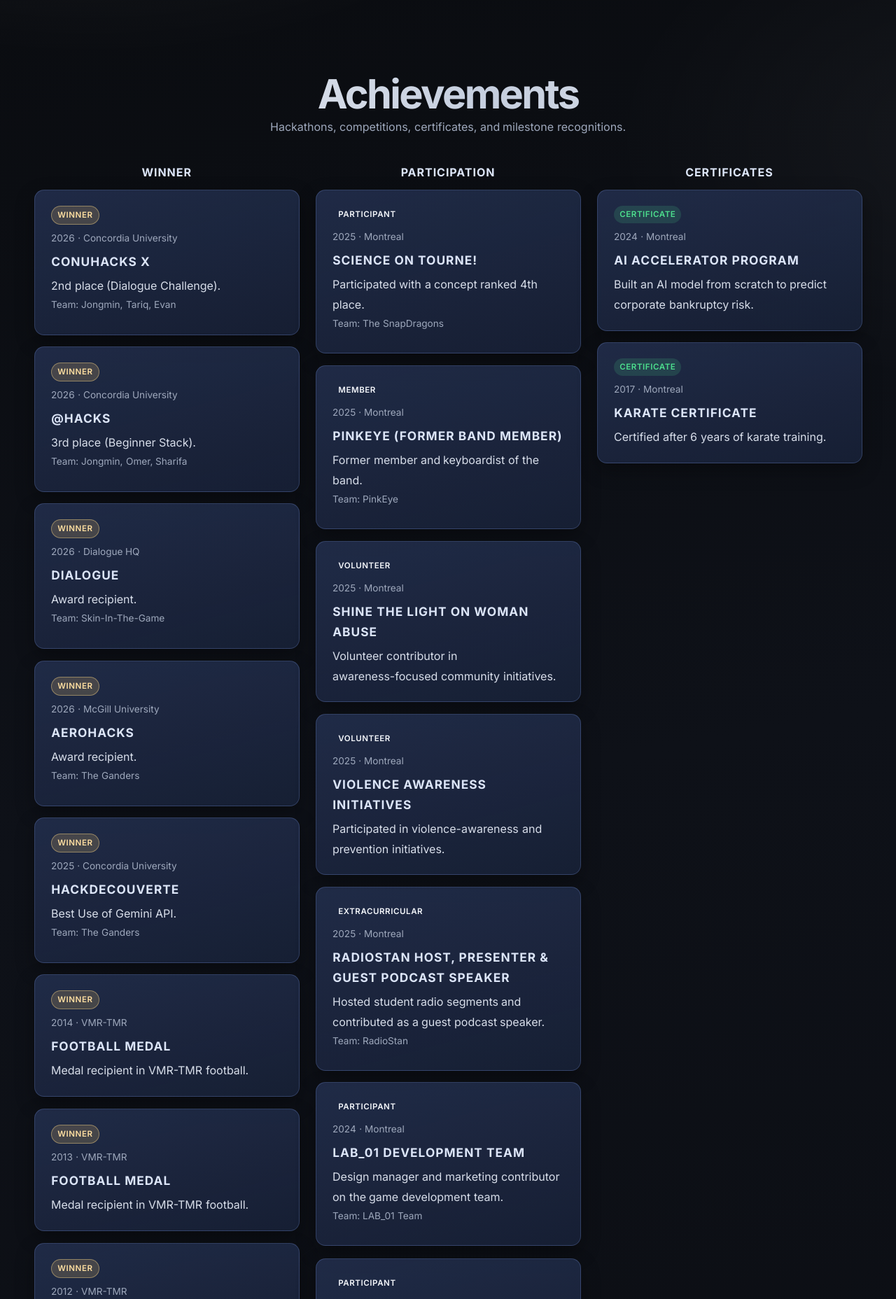
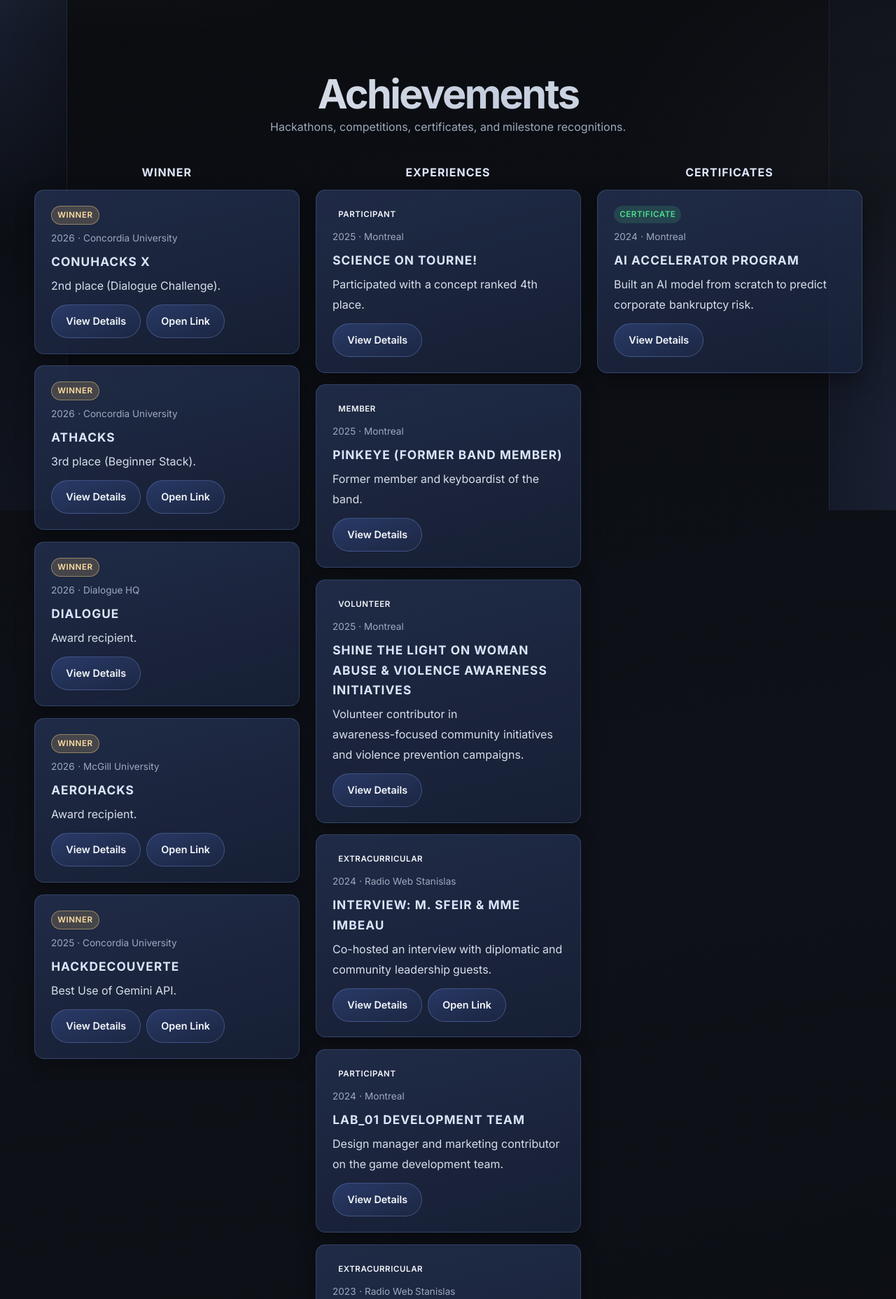
Before and after one commit to olivermassaad/portfolio, a Flask app: page /achievements in a window 1280 px wide. Shown: the part 71-1927 px from the top of the page at 70% size. Run offline with Flask 3, Linux system fonts and the light colour scheme.

Commit message:
fixed title and added design on the left and right

```diff
--- a/app.py
+++ b/app.py
@@ -87,26 +87,28 @@ ACHIEVEMENTS = [
         "status": "Winner",
         "date": "2026",
         "location": "Concordia University",
-        "team": "Jongmin, Tariq, Evan",
+        "team": "",
         "description": "2nd place (Dialogue Challenge).",
         "details": [
             "Built and pitched a project for the Dialogue Challenge track.",
             "Collaborated in a high-intensity environment with tight deadlines.",
         ],
+        "external_url": "https://devpost.com/software/dr-bob",
     },
     {
         "slug": "athacks-2026",
-        "title": "@hacks",
+        "title": "AtHacks",
         "victory": True,
         "status": "Winner",
         "date": "2026",
         "location": "Concordia University",
-        "team": "Jongmin, Omer, Sharifa",
+        "team": "",
         "description": "3rd place (Beginner Stack).",
         "details": [
             "Delivered a complete beginner-stack submission from idea to demo.",
             "Earned podium placement against 600+ participants.",
         ],
+        "external_url": "https://ctfd.athackctf.com/teams/88",
     },
     {
         "slug": "dialogue-2026",
@@ -115,7 +117,7 @@ ACHIEVEMENTS = [
         "status": "Winner",
         "date": "2026",
         "location": "Dialogue HQ",
-        "team": "Skin-In-The-Game",
+        "team": "",
         "description": "Award recipient.",
         "details": [
             "Presented a healthcare-focused concept to the judging panel.",
@@ -129,12 +131,13 @@ ACHIEVEMENTS = [
         "status": "Winner",
         "date": "2026",
         "location": "McGill University",
-        "team": "The Ganders",
+        "team": "",
         "description": "Award recipient.",
         "details": [
             "Built an aviation-themed hackathon project with team collaboration.",
             "Recognized for the final submission and demo quality.",
         ],
+        "external_url": "https://devpost.com/software/the-ganders",
     },
     {
         "slug": "science-on-tourne-2025",
@@ -143,7 +146,7 @@ ACHIEVEMENTS = [
         "status": "Participant",
         "date": "2025",
         "location": "Montreal",
-        "team": "The SnapDragons",
+        "team": "",
         "description": "Participated with a concept ranked 4th place.",
         "details": [
             "Competed as part of The SnapDragons team.",
@@ -157,12 +160,13 @@ ACHIEVEMENTS = [
         "status": "Winner",
         "date": "2025",
         "location": "Concordia University",
-        "team": "The Ganders",
+        "team": "",
         "description": "Best Use of Gemini API.",
         "details": [
             "Won the API-specific category with a practical AI integration.",
             "Built and delivered a polished hackathon demo.",
         ],
+        "external_url": "https://github.com/theganders/budgetx",
     },
     {
         "slug": "pinkeye-band-member-2025",
@@ -171,7 +175,7 @@ ACHIEVEMENTS = [
         "status": "Member",
         "date": "2025",
         "location": "Montreal",
-        "team": "PinkEye",
+        "team": "",
         "description": "Former member and keyboardist of the band.",
         "details": [
             "Contributed as the keyboardist during the band's active period.",
@@ -180,47 +184,32 @@ ACHIEVEMENTS = [
     },
     {
         "slug": "shine-the-light-volunteer",
-        "title": "Shine the Light on Woman Abuse",
+        "title": "Shine the Light on Woman Abuse & Violence Awareness Initiatives",
         "victory": False,
         "status": "Volunteer",
         "date": "2025",
         "location": "Montreal",
         "team": "",
-        "description": "Volunteer contributor in awareness-focused community initiatives.",
+        "description": "Volunteer contributor in awareness-focused community initiatives and violence prevention campaigns.",
         "details": [
             "Supported public-awareness efforts and outreach activities.",
             "Contributed to communication and event-level coordination.",
+            "Assisted in violence-awareness and prevention initiatives.",
         ],
     },
     {
-        "slug": "violence-awareness-initiatives",
-        "title": "Violence Awareness Initiatives",
-        "victory": False,
-        "status": "Volunteer",
-        "date": "2025",
-        "location": "Montreal",
-        "team": "",
-        "description": "Participated in violence-awareness and prevention initiatives.",
-        "details": [
-            "Assisted with awareness and educational activities.",
-            "Contributed to initiatives supporting safer communities.",
-        ],
-    },
-    {
-        "slug": "radiostan-host-presenter",
-        "title": "RadioStan Host, Presenter & Guest Podcast Speaker",
+        "slug": "interview-sfeir-imbeau-2024",
+        "title": "Interview: M. Sfeir & Mme Imbeau",
         "victory": False,
         "status": "Extracurricular",
-        "date": "2025",
-        "location": "Montreal",
-        "team": "RadioStan",
-        "description": "Hosted student radio segments and contributed as a guest podcast speaker.",
+        "date": "2024",
+        "location": "Radio Web Stanislas",
+        "team": "",
+        "description": "Co-hosted an interview with diplomatic and community leadership guests.",
         "details": [
-            "Led on-air segments and discussions.",
-            "Participated in guest podcast sessions as a speaker/collaborator.",
-            "Contributed perspectives on technology, learning, and student initiatives.",
-            "Developed communication and audience-facing presentation skills.",
+            "Contributed to research, hosting, and recording preparation.",
         ],
+        "external_url": "https://www.plusieurscordesasavoix.com/interview-exclusif-de-m-sfeir-et-mme-imbeau/",
     },
     {
         "slug": "lab-01-dev-team-2024",
@@ -229,7 +218,7 @@ ACHIEVEMENTS = [
         "status": "Participant",
         "date": "2024",
         "location": "Montreal",
-        "team": "LAB_01 Team",
+        "team": "",
         "description": "Design manager and marketing contributor on the game development team.",
         "details": [
             "Built dark, eerie environments in Twinmotion inspired by Half-Life 2 aesthetics.",
@@ -251,6 +240,34 @@ ACHIEVEMENTS = [
         ],
     },
     {
+        "slug": "interview-graphene-2023",
+        "title": "Interview: Graphene & Dr. Serge Alziari",
+        "victory": False,
+        "status": "Extracurricular",
+        "date": "2023",
+        "location": "Radio Web Stanislas",
+        "team": "",
+        "description": "Co-produced and hosted a science interview episode on graphene research.",
+        "details": [
+            "Participated in interview preparation and on-air journalism segments.",
+        ],
+        "external_url": "https://www.plusieurscordesasavoix.com/le-graphene-une-matiere-miraculeuse-entrevue-exclusive-avec-le-biochimiste-serge-alziari/",
+    },
+    {
+        "slug": "episode-fusion-nucleaire-2023",
+        "title": "Episode: Fusion Nucleaire",
+        "victory": False,
+        "status": "Extracurricular",
+        "date": "2023",
+        "location": "Radio Web Stanislas",
+        "team": "",
+        "description": "Contributed to a science-focused media episode on nuclear fusion.",
+        "details": [
+            "Worked on content preparation and educational communication.",
+        ],
+        "external_url": "https://www.plusieurscordesasavoix.com/fusion-nucleaire-un-grand-pas-vers-le-futur/",
+    },
+    {
         "slug": "concours-castor-2022",
         "title": "Concours Castor",
         "victory": False,
@@ -262,100 +279,7 @@ ACHIEVEMENTS = [
         "details": [
             "Competed against international participants from multiple institutions.",
         ],
-    },
-    {
-        "slug": "talent-show-certificate-2019",
-        "title": "Talent Show",
-        "victory": False,
-        "status": "Participant",
-        "date": "2019",
-        "location": "Montreal",
-        "team": "",
-        "description": "Certified participant in a school talent show event.",
-        "details": [
-            "Participated in a multi-performer showcase.",
-            "Received an official participation certificate.",
-        ],
-    },
-    {
-        "slug": "karate-certificate-2017",
-        "title": "Karate Certificate",
-        "victory": None,
-        "status": "Certificate",
-        "date": "2017",
-        "location": "Montreal",
-        "team": "",
-        "description": "Certified after 6 years of karate training.",
-        "details": [
-            "Completed six years of consistent practice and progression.",
-            "Earned formal karate certification.",
-        ],
-    },
-    {
-        "slug": "football-medal-2014",
-        "title": "Football Medal",
-        "victory": True,
-        "status": "Winner",
-        "date": "2014",
-        "location": "VMR-TMR",
-        "team": "",
-        "description": "Medal recipient in VMR-TMR football.",
-        "details": [
-            "Earned competitive recognition in the season.",
-        ],
-    },
-    {
-        "slug": "montreal-karate-tournament-2013",
-        "title": "Montreal City-Wide Karate Tournament",
-        "victory": False,
-        "status": "Participant",
-        "date": "2013",
-        "location": "Montreal",
-        "team": "",
-        "description": "Tournament participant.",
-        "details": [
-            "Competed in a city-wide martial arts event.",
-        ],
-    },
-    {
-        "slug": "football-medal-2013",
-        "title": "Football Medal",
-        "victory": True,
-        "status": "Winner",
-        "date": "2013",
-        "location": "VMR-TMR",
-        "team": "",
-        "description": "Medal recipient in VMR-TMR football.",
-        "details": [
-            "Earned competitive recognition in the season.",
-        ],
-    },
-    {
-        "slug": "football-medal-2012",
-        "title": "Football Medal",
-        "victory": True,
-        "status": "Winner",
-        "date": "2012",
-        "location": "VMR-TMR",
-        "team": "",
-        "description": "Medal recipient in VMR-TMR football.",
-        "details": [
-            "Earned competitive recognition in the season.",
-        ],
-    },
-    {
-        "slug": "best-reader-competition-2012",
-        "title": "Best Reader Competition",
-        "victory": True,
-        "status": "Winner",
-        "date": "2012",
-        "location": "National Library of Montreal",
-        "team": "",
-        "description": "Winner of a city-wide library reading competition.",
-        "details": [
-            "Recognized for top performance in a city-level reading competition.",
-        ],
-    },
+    }
 ]
 
 
--- a/static/style.css
+++ b/static/style.css
@@ -41,6 +41,42 @@ a:active {
   color: #d3d9e6;
 }
 
+/* Subtle desktop side ornaments for wide screens */
+@media (min-width: 1280px) {
+  html::before,
+  html::after {
+    content: "";
+    position: fixed;
+    top: 0;
+    bottom: 0;
+    width: clamp(34px, 7.5vw, 120px);
+    pointer-events: none;
+    z-index: 0;
+    opacity: 0.52;
+  }
+
+  html::before {
+    left: 0;
+    border-right: 1px solid rgba(132, 165, 255, 0.18);
+    background:
+      radial-gradient(260px 480px at -30% 10%, rgba(116, 152, 255, 0.2), transparent 72%),
+      linear-gradient(180deg, rgba(111, 145, 240, 0.11), rgba(111, 145, 240, 0.02) 45%, rgba(111, 145, 240, 0.09));
+  }
+
+  html::after {
+    right: 0;
+    border-left: 1px solid rgba(132, 165, 255, 0.18);
+    background:
+      radial-gradient(260px 480px at 130% 85%, rgba(116, 152, 255, 0.2), transparent 72%),
+      linear-gradient(180deg, rgba(111, 145, 240, 0.09), rgba(111, 145, 240, 0.02) 50%, rgba(111, 145, 240, 0.12));
+  }
+
+  body {
+    position: relative;
+    z-index: 1;
+  }
+}
+
 html.ui-locked :is(.section, .card, .contact-block, .form-section, .fact-card, .mini-card, .experience-card, .achievement-banner, .award-mini, .timeline-card, .chip, .skill-cloud span),
 html.ui-locked :is(.section, .card, .contact-block, .form-section, .fact-card, .mini-card, .experience-card, .achievement-banner, .award-mini, .timeline-card, .chip, .skill-cloud span) *:not(.cursor-blur) {
   pointer-events: none !important;
@@ -635,13 +671,14 @@ main {
 .skill-cloud-panel {
   display: grid;
   gap: 0.75rem;
+  text-align: center;
 }
 
 .skill-cloud {
   display: flex;
   flex-wrap: wrap;
   gap: 0.7rem;
-  justify-content: flex-start;
+  justify-content: center;
 }
 
 .skill-cloud span {
@@ -965,6 +1002,18 @@ footer a:hover {
 .achievement-meta-line {
   margin-top: -0.08rem;
   margin-bottom: 0.38rem;
+}
+
+.achievement-actions {
+  margin-top: 0.75rem;
+  display: flex;
+  flex-wrap: wrap;
+  gap: 0.5rem;
+}
+
+.achievement-btn {
+  font-size: 0.78rem;
+  padding: 0.48rem 0.82rem;
 }
 
 .winner-card {
--- a/templates/achievements.html
+++ b/templates/achievements.html
@@ -14,7 +14,6 @@
         <h2>Winner</h2>
         <div class="track-list">
             {% for achievement in achievements if achievement.victory == True %}
-            <a class="achievement-link" href="{{ url_for('achievement_detail', slug=achievement.slug) }}">
             <article class="card achievement-card winner-card" data-reveal="bottom">
                 <div class="top"><span class="badge badge-winner">Winner</span></div>
                 {% if achievement.date %}
@@ -25,17 +24,21 @@
                 {% if achievement.team %}
                 <p class="meta">Team: {{ achievement.team }}</p>
                 {% endif %}
+                <div class="achievement-actions">
+                    <a class="btn btn-secondary btn-pill achievement-btn" href="{{ url_for('achievement_detail', slug=achievement.slug) }}">View Details</a>
+                    {% if achievement.external_url %}
+                    <a class="btn btn-secondary btn-pill achievement-btn" href="{{ achievement.external_url }}" target="_blank" rel="noopener">Open Link</a>
+                    {% endif %}
+                </div>
             </article>
-            </a>
             {% endfor %}
         </div>
     </section>
 
     <section class="achievement-track track-participants">
-        <h2>Participation</h2>
+        <h2>Experiences</h2>
         <div class="track-list">
             {% for achievement in achievements if achievement.victory == False or (achievement.victory != True and achievement.status != "Certificate") %}
-            <a class="achievement-link" href="{{ url_for('achievement_detail', slug=achievement.slug) }}">
             <article class="card achievement-card participant-card" data-reveal="bottom">
                 <div class="top"><span class="badge">{{ achievement.status or "Participant" }}</span></div>
                 {% if achievement.date %}
@@ -46,8 +49,13 @@
                 {% if achievement.team %}
                 <p class="meta">Team: {{ achievement.team }}</p>
                 {% endif %}
+                <div class="achievement-actions">
+                    <a class="btn btn-secondary btn-pill achievement-btn" href="{{ url_for('achievement_detail', slug=achievement.slug) }}">View Details</a>
+                    {% if achievement.external_url %}
+                    <a class="btn btn-secondary btn-pill achievement-btn" href="{{ achievement.external_url }}" target="_blank" rel="noopener">Open Link</a>
+                    {% endif %}
+                </div>
             </article>
-            </a>
             {% endfor %}
         </div>
     </section>
@@ -56,7 +64,6 @@
         <h2>Certificates</h2>
         <div class="track-list">
             {% for achievement in achievements if achievement.status == "Certificate" %}
-            <a class="achievement-link" href="{{ url_for('achievement_detail', slug=achievement.slug) }}">
             <article class="card achievement-card certificate-card" data-reveal="bottom">
                 <div class="top"><span class="badge badge-cert">Certificate</span></div>
                 {% if achievement.date %}
@@ -67,8 +74,13 @@
                 {% if achievement.team %}
                 <p class="meta">Team: {{ achievement.team }}</p>
                 {% endif %}
+                <div class="achievement-actions">
+                    <a class="btn btn-secondary btn-pill achievement-btn" href="{{ url_for('achievement_detail', slug=achievement.slug) }}">View Details</a>
+                    {% if achievement.external_url %}
+                    <a class="btn btn-secondary btn-pill achievement-btn" href="{{ achievement.external_url }}" target="_blank" rel="noopener">Open Link</a>
+                    {% endif %}
+                </div>
             </article>
-            </a>
             {% endfor %}
         </div>
     </section>
--- a/templates/layout.html
+++ b/templates/layout.html
@@ -30,9 +30,6 @@
     <footer>
         <p>&copy; 2026 Oliver Massaad</p>
         <div class="footer-links">
-            <a class="footer-icon-link" href="{{ url_for('contact') }}" aria-label="Contact">
-                <svg viewBox="0 0 24 24" aria-hidden="true"><path d="M4 6h16v12H4z" fill="none" stroke="currentColor" stroke-width="1.8"/><path d="M4 7l8 6 8-6" fill="none" stroke="currentColor" stroke-width="1.8"/></svg>
-            </a>
             <a class="footer-icon-link" href="https://github.com/olivermassaad" target="_blank" rel="noopener" aria-label="GitHub">
                 <svg viewBox="0 0 24 24" aria-hidden="true"><path d="M12 .5a11.5 11.5 0 0 0-3.64 22.4c.58.1.8-.25.8-.57v-2.1c-3.24.7-3.92-1.38-3.92-1.38-.53-1.35-1.28-1.7-1.28-1.7-1.04-.72.08-.7.08-.7 1.15.08 1.75 1.18 1.75 1.18 1.02 1.75 2.68 1.24 3.33.95.1-.75.4-1.24.72-1.53-2.59-.3-5.3-1.3-5.3-5.75 0-1.27.45-2.3 1.18-3.12-.12-.29-.51-1.49.11-3.1 0 0 .97-.31 3.17 1.19a10.9 10.9 0 0 1 5.78 0c2.2-1.5 3.17-1.2 3.17-1.2.63 1.62.23 2.82.12 3.11.73.81 1.18 1.85 1.18 3.12 0 4.47-2.72 5.45-5.31 5.74.42.36.79 1.05.79 2.12v3.13c0 .32.21.68.81.57A11.5 11.5 0 0 0 12 .5z" fill="currentColor"/></svg>
             </a>
@@ -42,14 +39,8 @@
             <a class="footer-icon-link" href="https://www.instagram.com/oliver_massaad/" target="_blank" rel="noopener" aria-label="Instagram">
                 <svg viewBox="0 0 24 24" aria-hidden="true"><rect x="3.5" y="3.5" width="17" height="17" rx="5" fill="none" stroke="currentColor" stroke-width="1.8"/><circle cx="12" cy="12" r="3.8" fill="none" stroke="currentColor" stroke-width="1.8"/><circle cx="17.3" cy="6.7" r="1.1" fill="currentColor"/></svg>
             </a>
-            <a class="footer-icon-link" href="https://www.youtube.com/@olivermassad1209" target="_blank" rel="noopener" aria-label="YouTube">
-                <svg viewBox="0 0 24 24" aria-hidden="true"><path d="M21.6 7.2a2.8 2.8 0 0 0-2-2C17.8 4.7 12 4.7 12 4.7s-5.8 0-7.6.5a2.8 2.8 0 0 0-2 2A29 29 0 0 0 2 12a29 29 0 0 0 .4 4.8 2.8 2.8 0 0 0 2 2c1.8.5 7.6.5 7.6.5s5.8 0 7.6-.5a2.8 2.8 0 0 0 2-2A29 29 0 0 0 22 12a29 29 0 0 0-.4-4.8z" fill="none" stroke="currentColor" stroke-width="1.6"/><path d="M10 15.5v-7l6 3.5z" fill="currentColor"/></svg>
-            </a>
-            <a class="footer-icon-link" href="https://www.facebook.com/oliver.massad.1" target="_blank" rel="noopener" aria-label="Facebook">
-                <svg viewBox="0 0 24 24" aria-hidden="true"><path d="M13.5 22v-8.2h2.8l.4-3.2h-3.2V8.5c0-.93.27-1.56 1.6-1.56h1.7V4.1c-.3-.04-1.32-.12-2.5-.12-2.48 0-4.18 1.5-4.18 4.3v2.4H7.3v3.2h2.8V22z" fill="currentColor"/></svg>
-            </a>
-            <a class="footer-icon-link" href="https://pin.it/5A8X7aLoM" target="_blank" rel="noopener" aria-label="Pinterest">
-                <svg viewBox="0 0 24 24" aria-hidden="true"><path d="M12.1 3C7.4 3 4 6.3 4 10.8c0 2.9 1.6 5.5 4.2 6.5.04-.5.08-1.2.17-1.74.1-.58.7-3.71.7-3.71s-.18-.36-.18-.9c0-.84.49-1.47 1.1-1.47.52 0 .77.39.77.86 0 .53-.34 1.32-.51 2.06-.15.62.31 1.12.92 1.12 1.1 0 1.95-1.16 1.95-2.84 0-1.48-1.06-2.51-2.58-2.51-1.76 0-2.79 1.32-2.79 2.69 0 .53.2 1.1.46 1.41a.18.18 0 0 1 .04.17c-.04.18-.13.58-.15.66-.02.11-.08.14-.19.08-.7-.32-1.14-1.33-1.14-2.14 0-1.74 1.26-3.34 3.64-3.34 1.91 0 3.39 1.36 3.39 3.18 0 1.9-1.2 3.43-2.87 3.43-.56 0-1.08-.29-1.26-.63l-.35 1.32c-.13.49-.48 1.1-.72 1.47.54.17 1.1.27 1.7.27 4.7 0 8.1-3.3 8.1-7.8C20.2 6.3 16.8 3 12.1 3z" fill="currentColor"/></svg>
+            <a class="footer-icon-link" href="{{ url_for('contact') }}" aria-label="Contact">
+                <svg viewBox="0 0 24 24" aria-hidden="true"><path d="M4 6h16v12H4z" fill="none" stroke="currentColor" stroke-width="1.8"/><path d="M4 7l8 6 8-6" fill="none" stroke="currentColor" stroke-width="1.8"/></svg>
             </a>
         </div>
     </footer>
```
Also changed, not shown: templates/index.html (+18 -9 lines). Lines whose indentation alone changed are shown as unchanged.
